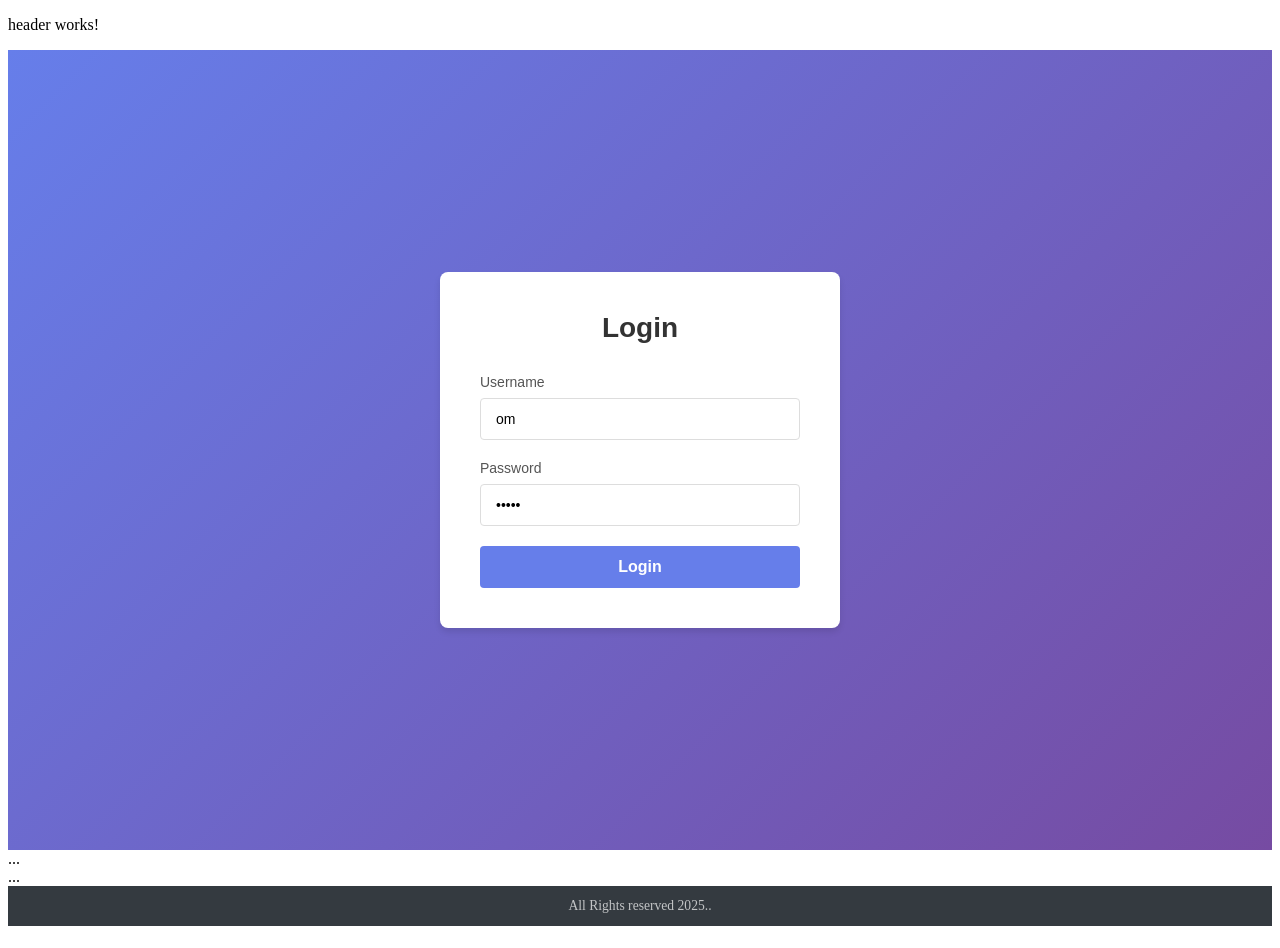
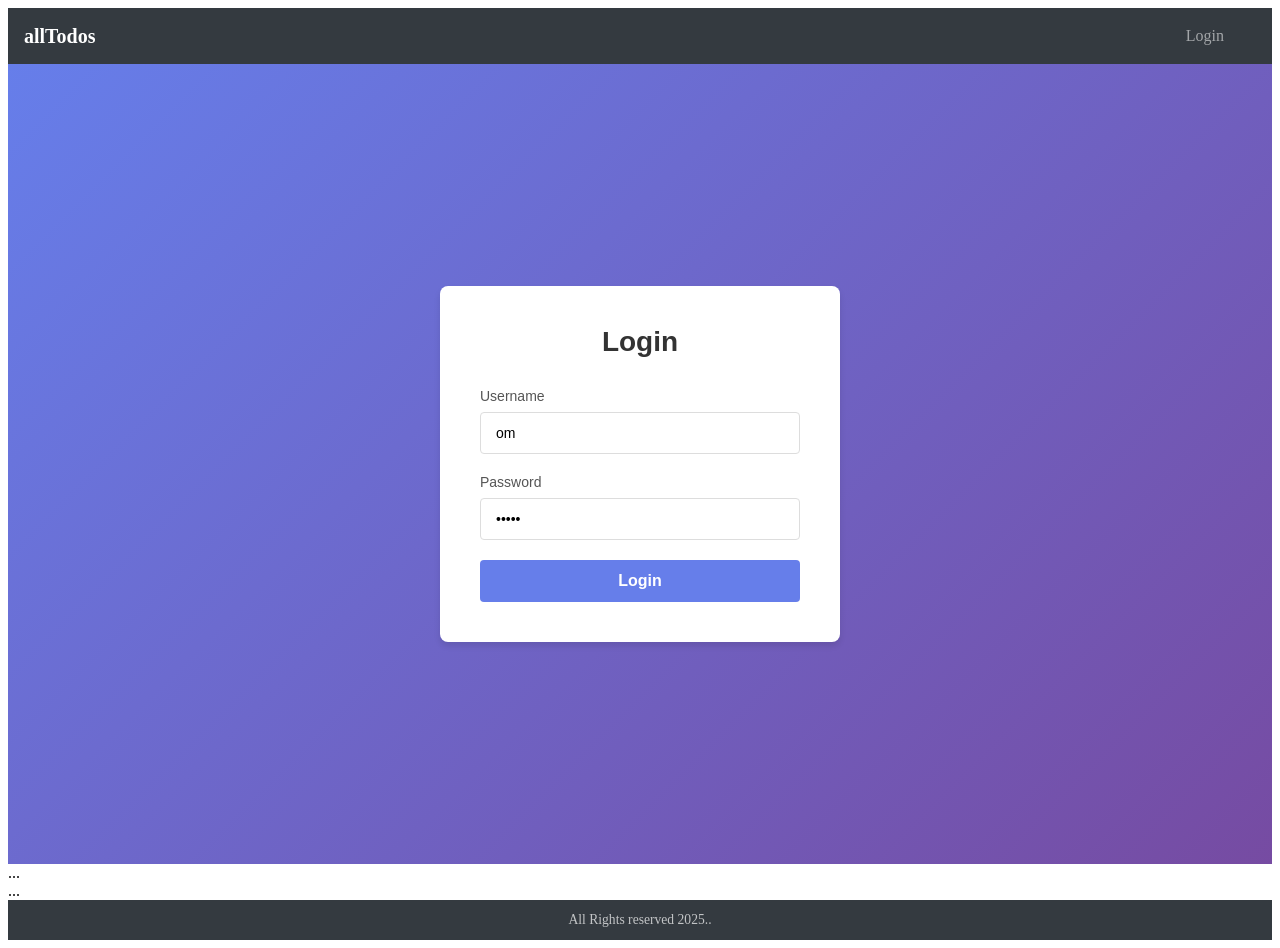
Before and after one commit to OQMKa/TodoApp, an Angular app: page / in a window 1280 px wide. Built offline with nearby package versions, Linux system fonts and the light colour scheme.

Commit message:
added header.html

```diff
--- a/src/app/header/header.component.html
+++ b/src/app/header/header.component.html
@@ -1 +1,13 @@
-<p>header works!</p>
+<header>
+    <nav class="custom-navbar">
+        <div class="brand"><a href="localhost:4200">allTodos</a></div>
+        <ul class="nav-links left-links">
+            <li><a *ngIf="hardcoded.isUserLoggedIn()" routerLink="/welcome">Home</a></li>
+            <li><a *ngIf="hardcoded.isUserLoggedIn()" routerLink="/listtodo">Todos</a></li>
+        </ul>
+        <ul class="nav-links right-links">
+            <li><a *ngIf="!hardcoded.isUserLoggedIn()" routerLink="/login">Login</a></li>
+            <li><a *ngIf="hardcoded.isUserLoggedIn()" routerLink="logout">Logout</a></li>
+        </ul>
+    </nav>
+</header>
```
